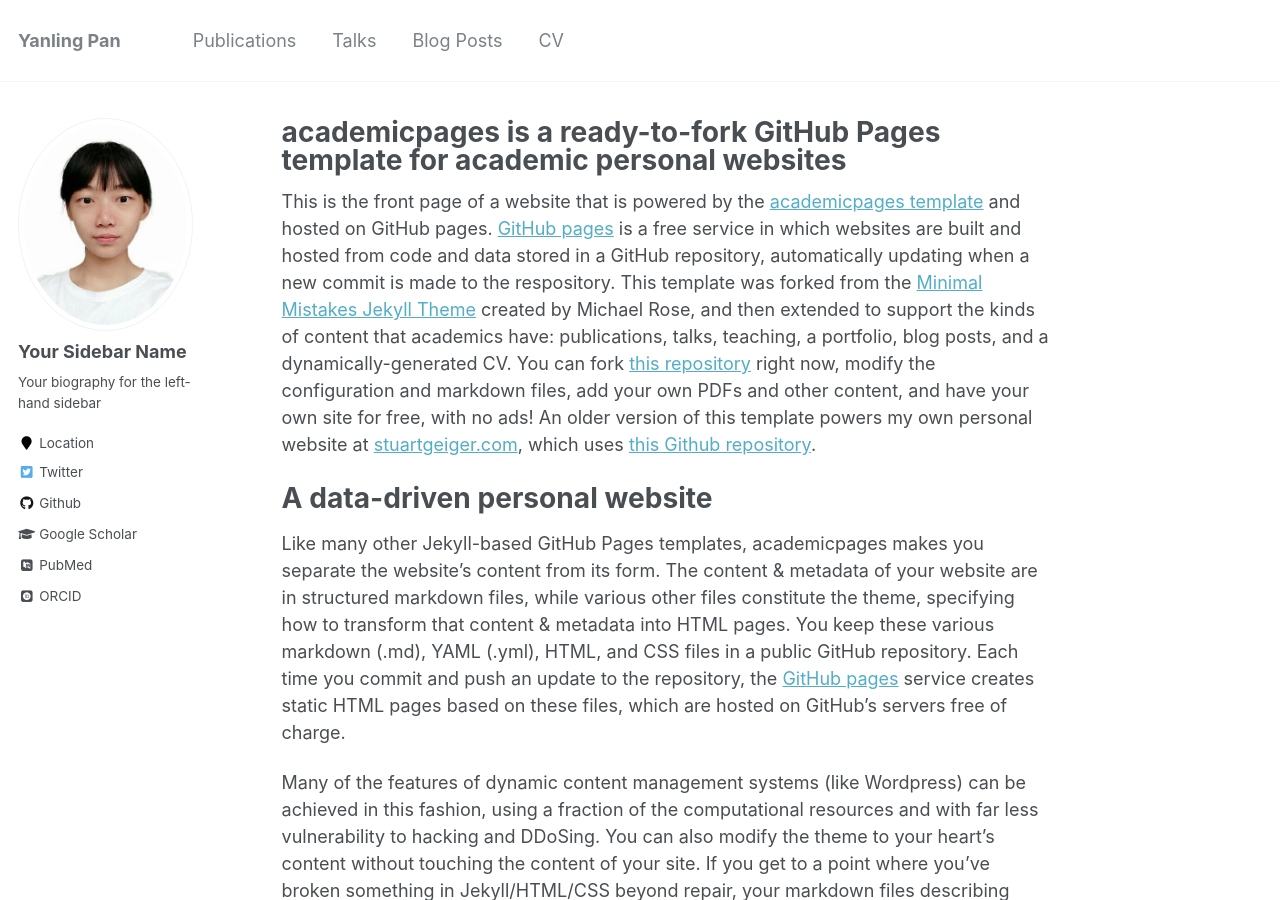
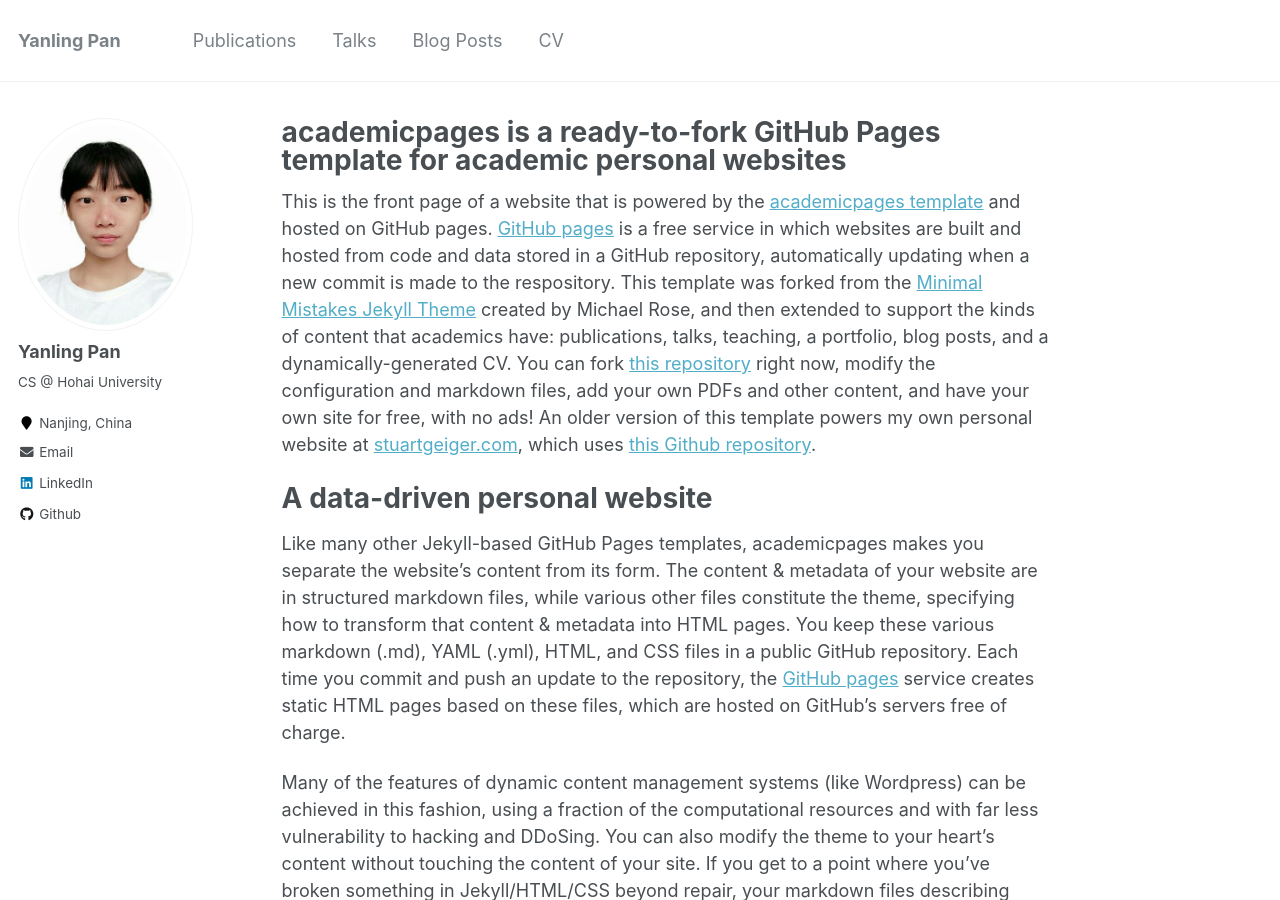
Before and after one commit to Yanling-Pan/Yanling-Pan.github.io, a Jekyll site: the page built from _pages/about.md, in a window 1280 px wide and 900 px high. Built offline with Jekyll 4.4.1, drawn with Linux system fonts in a browser that asks for light colours; some web fonts are replaced.

Commit message:
update index

```diff
--- a/_config.yml
+++ b/_config.yml
@@ -13,7 +13,7 @@ name                     : &name "Yanling Pan"
 description              : &description "personal description"
 url                      : https://yanlingpan01.github.io/ # the base hostname & protocol for your site e.g. "https://mmistakes.github.io"
 baseurl                  : "" # the subpath of your site, e.g. "/blog"
-repository               : "https://github.com/YanlingPan01/YanlingPan01.github.io"
+repository               : "YanlingPan01/YanlingPan01.github.io"
 teaser                   :  # filename of teaser fallback teaser image placed in /images/, .e.g. "500x300.png"
 breadcrumbs              : false # true, false (default)
 words_per_minute         : 160
@@ -80,15 +80,15 @@ analytics:
 
 # Site Author
 author:
-  name             : "Your Sidebar Name"
+  name             : "Yanling Pan"
   avatar           : "profile.png"
-  bio              : "Your biography for the left-hand sidebar"
-  location         : "Location"
+  bio              : "CS @ Hohai University"
+  location         : "Nanjing, China"
   employer         :
-  pubmed           : "https://www.ncbi.nlm.nih.gov/pubmed/?term=john+snow"
-  googlescholar    : "http://yourfullgooglescholarurl.com"
-  email            :
-  researchgate     :  # example: "https://www.researchgate.net/profile/yourprofile"
+  pubmed           :
+  googlescholar    :
+  email            : "ydarkfancy@gmail.com"
+  researchgate     :
   uri              :
   bitbucket        :
   codepen          :
@@ -96,20 +96,20 @@ author:
   flickr           :
   facebook         :
   foursquare       :
-  github           : "academicpages"
+  github           : "YanlingPan01"
   google_plus      :
   keybase          :
   instagram        :
-  impactstory      : #"https://profiles.impactstory.org/u/xxxx-xxxx-xxxx-xxxx"
+  impactstory      :
   lastfm           :
-  linkedin         :
-  orcid            : "http://orcid.org/yourorcidurl"
+  linkedin         : "https://www.linkedin.com/in/yanling-pan-2399821a1/"
+  orcid            :
   pinterest        :
   soundcloud       :
   stackoverflow    : # http://stackoverflow.com/users/123456/username
   steam            :
   tumblr           :
-  twitter          : "replacethistwitterhandle"
+  twitter          :
   vine             :
   weibo            :
   xing             :
```
